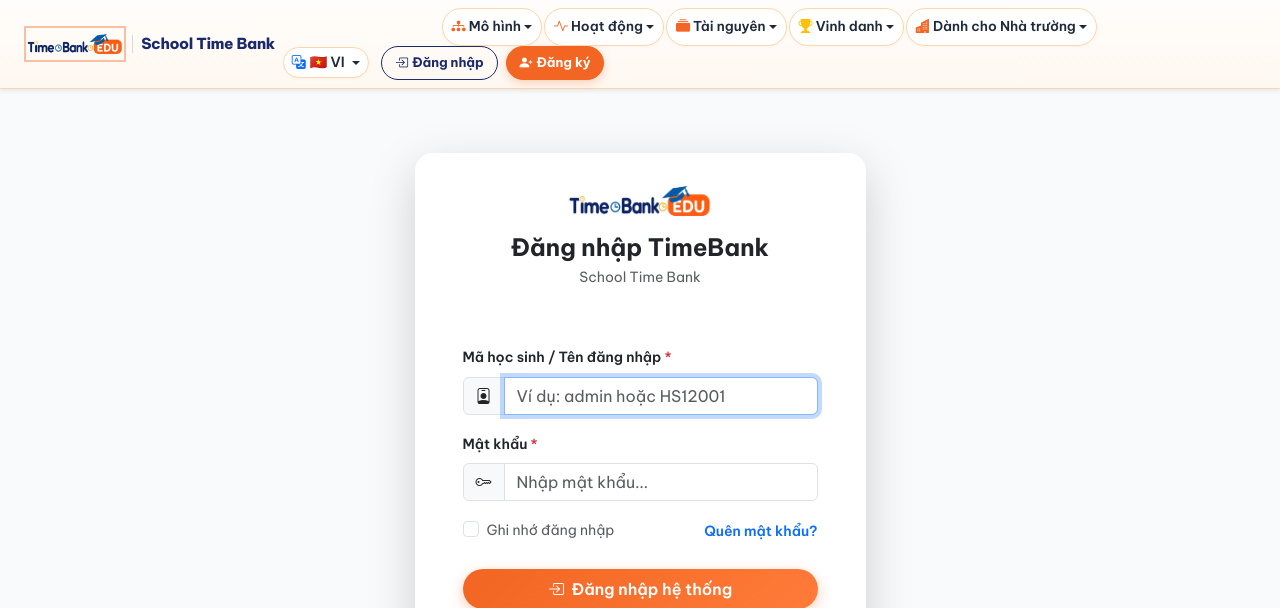
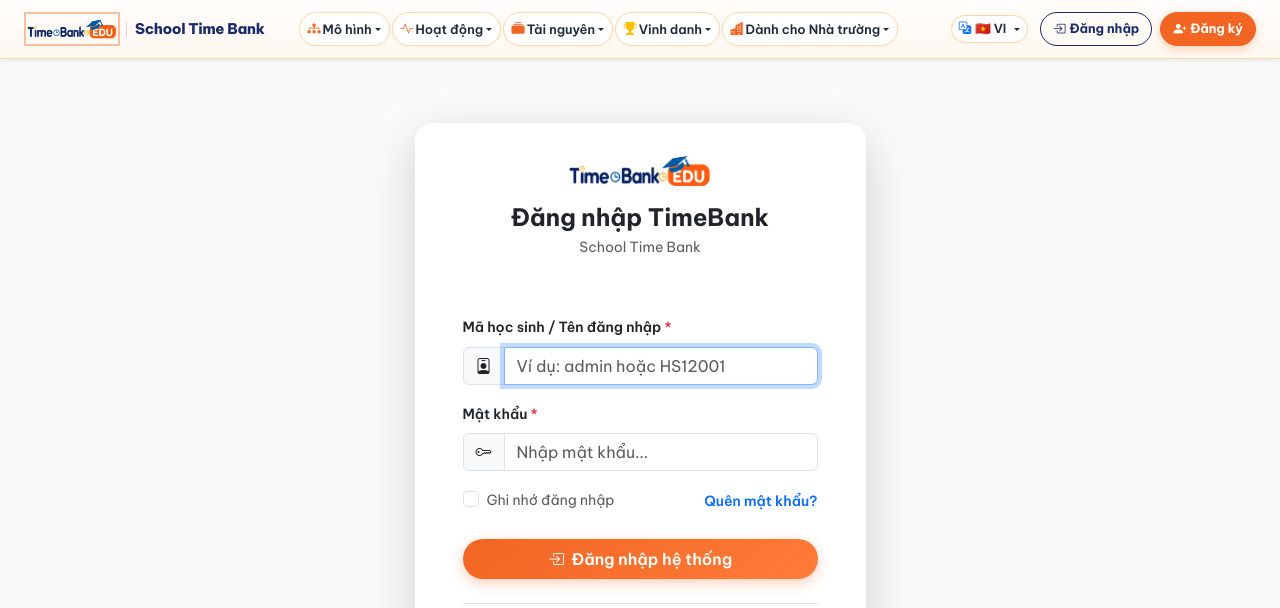
Before and after one commit to shachiko/timebank-edu, a Flask app: a page that uses templates/base.html in a window 1280 px wide. Shown: the top 608 px of the page. Run offline with Flask 3, Linux system fonts and the light colour scheme; data comes from the database, SQL or seed files in the repository; some libraries are stand-ins or nearby versions.

Commit message:
fix(navbar): co dinh menu tren 1 hang duy nhat, chong tran dong khi quan tri vien dang nhap

```diff
--- a/static/css/style.css
+++ b/static/css/style.css
@@ -97,18 +97,20 @@ pre, code {
   color: #1E293B !important;
   background-color: #FFFFFF;
   border: 1px solid #FED7AA;
-  padding: 0.48rem 0.95rem !important;
+  padding: 0.38rem 0.7rem !important;
   border-radius: 9999px;
   transition: all 0.22s ease;
   display: inline-flex;
   align-items: center;
-  font-size: 0.92rem;
+  font-size: 0.88rem;
   box-shadow: 0 1px 3px rgba(242, 101, 34, 0.05);
+  white-space: nowrap !important;
 }
 
 .navbar-custom .nav-link i {
   color: #F26522;
   transition: color 0.2s ease;
+  margin-right: 4px;
 }
 
 .navbar-custom .nav-link:hover,
@@ -968,8 +970,23 @@ footer a:hover {
   }
 }
 
-/* Khi màn hình >= 1024px: Mở rộng thanh điều hướng dạng Desktop */
+/* Tiện ích flex hỗ trợ các khối thẻ và danh sách huy hiệu */
+.user-badges-wrap,
+.stat-cards-row,
+.step-cards-row {
+  display: flex;
+  flex-wrap: wrap;
+}
+
+/* Khi màn hình >= 1024px: Mở rộng thanh điều hướng dạng Desktop - ĐẢM BẢO TẤT CẢ TRÊN 1 HÀNG */
 @media (min-width: 1024px) {
+  .navbar-custom .container-fluid {
+    display: flex !important;
+    flex-wrap: nowrap !important;
+    align-items: center !important;
+    justify-content: space-between !important;
+  }
+
   .navbar-custom .navbar-toggler {
     display: none !important;
   }
@@ -977,31 +994,52 @@ footer a:hover {
   .navbar-custom .navbar-collapse {
     display: flex !important;
     flex-basis: auto !important;
-    flex-wrap: wrap;
-    align-items: center;
+    flex-wrap: nowrap !important;
+    align-items: center !important;
+    justify-content: space-between !important;
+    width: 100% !important;
   }
 
   .navbar-custom .navbar-nav {
+    display: flex !important;
     flex-direction: row !important;
-    flex-wrap: wrap;
+    flex-wrap: nowrap !important;
+    align-items: center !important;
+    margin: 0 auto !important;
+    gap: 4px !important;
+  }
+
+  .navbar-custom .user-pill-container,
+  .navbar-custom .nav-auth-buttons {
+    display: flex !important;
+    flex-direction: row !important;
+    flex-wrap: nowrap !important;
+    align-items: center !important;
+    flex-shrink: 0 !important;
+    margin-left: auto !important;
+    margin-top: 0 !important;
+    padding-top: 0 !important;
+    border-top: none !important;
+    width: auto !important;
   }
 }
 
 /* LAPTOP MÀN HÌNH NHỎ (1024px - 1399px, đặc biệt 1280px & 1366px):
-   Thu gọn tinh tế để TOÀN BỘ Header hiển thị đủ 100%, không cắt nút tài khoản, không tràn ngang */
+   Thu gọn tinh tế để TOÀN BỘ Header hiển thị đủ 100% trên 1 hàng, không xô lệch, không tràn dòng */
 @media (min-width: 1024px) and (max-width: 1399.98px) {
   .navbar-custom .navbar-brand {
     margin-right: 0.5rem !important;
     gap: 0.4rem !important;
+    flex-shrink: 0 !important;
   }
 
   .navbar-custom .navbar-brand img {
-    height: 36px !important;
-    max-width: 125px !important;
+    height: 34px !important;
+    max-width: 115px !important;
   }
 
   .brand-title-text {
-    font-size: 0.95rem !important;
+    font-size: 0.92rem !important;
     line-height: 1.15 !important;
   }
 
@@ -1011,17 +1049,18 @@ footer a:hover {
 
   .navbar-custom .navbar-nav {
     gap: 2px !important;
+    flex-wrap: nowrap !important;
   }
 
   .navbar-custom .nav-link {
-    padding: 0.42rem 0.55rem !important;
-    font-size: 0.85rem !important;
-    white-space: nowrap;
+    padding: 0.32rem 0.48rem !important;
+    font-size: 0.8rem !important;
+    white-space: nowrap !important;
   }
 
   .navbar-custom .nav-link i {
-    font-size: 0.88rem;
-    margin-right: 3px !important;
+    font-size: 0.82rem !important;
+    margin-right: 2px !important;
   }
 
   /* Thu gọn tên người dùng & số dư trên laptop nhỏ */
@@ -1031,19 +1070,24 @@ footer a:hover {
 
   .navbar-custom .user-pill {
     padding: 2px 6px !important;
-    font-size: 0.85rem !important;
+    font-size: 0.8rem !important;
   }
 
   .user-balance-badge {
-    padding: 2px 6px !important;
-    font-size: 0.72rem !important;
+    padding: 2px 5px !important;
+    font-size: 0.7rem !important;
+  }
+
+  .navbar-custom #languageSelectorDropdown {
+    padding: 0.25rem 0.45rem !important;
+    font-size: 0.78rem !important;
   }
 
   .nav-auth-buttons .btn-auth-ghost,
   .nav-auth-buttons .btn-auth-solid {
     height: 34px !important;
-    padding: 0 0.8rem !important;
-    font-size: 0.82rem !important;
+    padding: 0 0.75rem !important;
+    font-size: 0.8rem !important;
   }
 }
 
```
Also changed, not shown: README.md.
